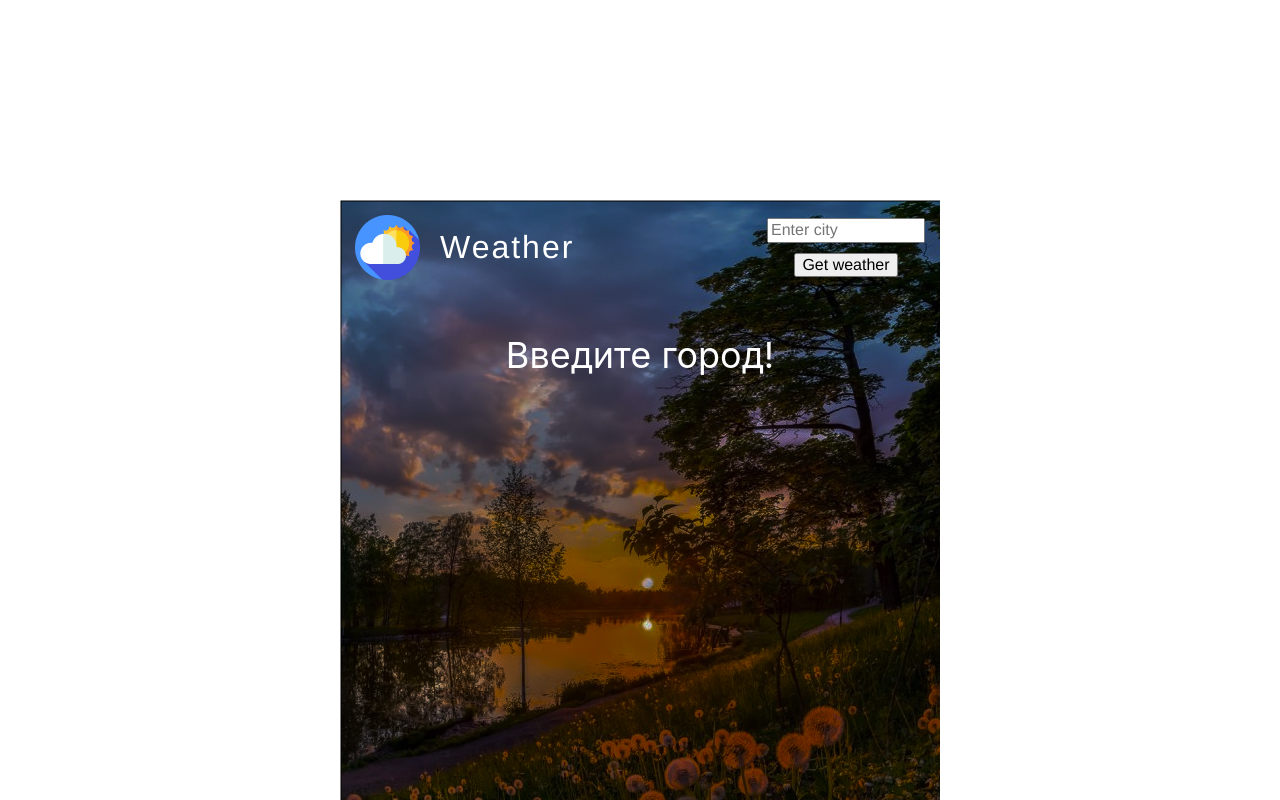
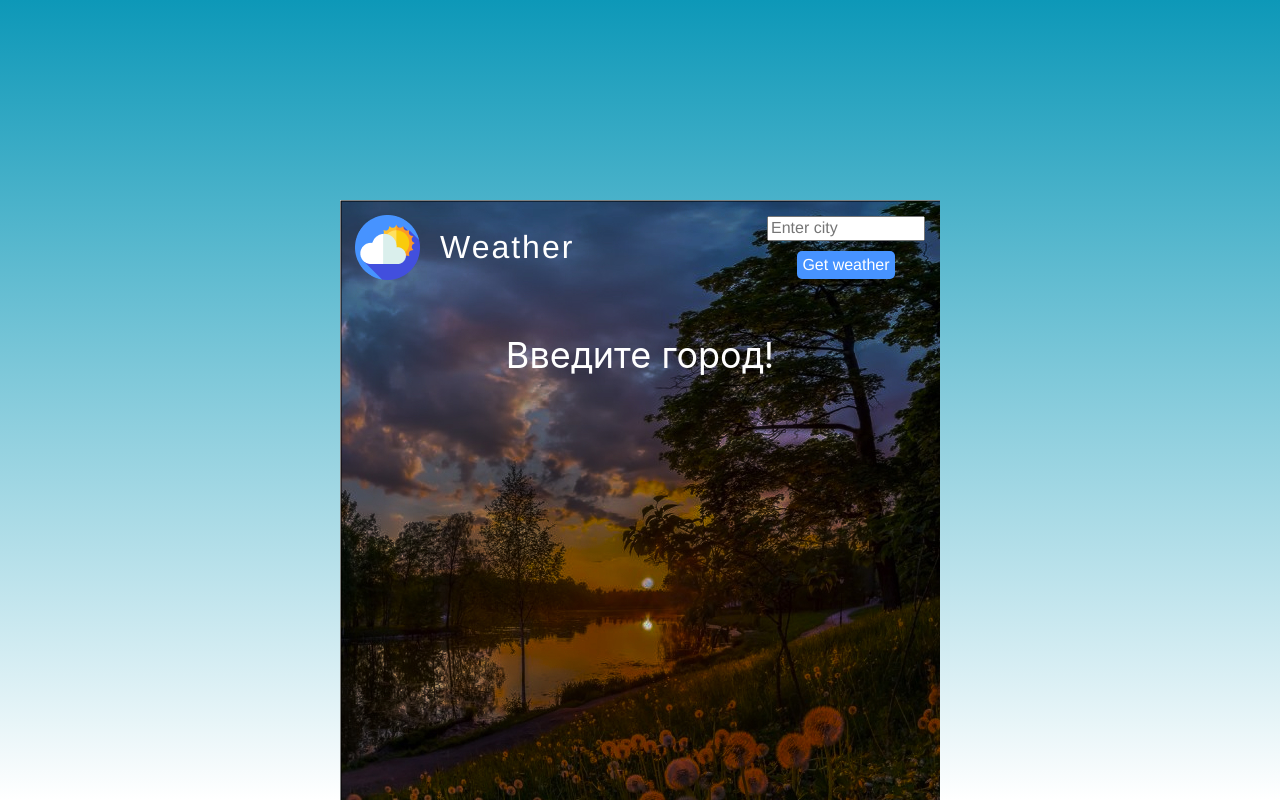
Before and after one commit to MihailVoevodin/Weather, a React (Create React App) app: page / in a window 1280 px wide. Built offline with nearby package versions, Linux system fonts and the light colour scheme.

Commit message:
add error and some styles

```diff
--- a/src/App.js
+++ b/src/App.js
@@ -17,13 +17,14 @@ class App extends React.Component {
         wind: undefined,
         pressure: undefined,
         humidity: undefined,
+        error: undefined
     };
 
     getCurrentWeather = async (e) => {
         e.preventDefault();
+        const city = e.target.elements.city.value;
 
-
-        const city = e.target.elements.city.value;
+        if (city) {
             const apiUrl = await fetch(`https://api.openweathermap.org/data/2.5/weather?q=${city}&appid=${API_KEY}`);
             const data = await apiUrl.json();
             console.log(data);
@@ -36,7 +37,21 @@ class App extends React.Component {
                 wind: data.wind.speed,
                 pressure: data.main.pressure,
                 humidity: data.main.humidity,
+                error: undefined,
             })
+        } else {
+            this.setState({
+                temp: undefined,
+                city: undefined,
+                feels_like: undefined,
+                main: undefined,
+                wind: undefined,
+                pressure: undefined,
+                humidity: undefined,
+                error: 'Введите город',
+            })
+        }
+
     }
 
     render() {
--- a/src/components/Header/header.css
+++ b/src/components/Header/header.css
@@ -30,4 +30,10 @@
 .header__btn {
     display: block;
     margin: 0 auto;
+    background-color: #4793FF;
+    border: none;
+    color: #fff;
+    padding: 5px;
+    border-radius: 5px;
+    cursor: pointer;
 }
--- a/src/index.css
+++ b/src/index.css
@@ -5,6 +5,9 @@ body {
     sans-serif;
   -webkit-font-smoothing: antialiased;
   -moz-osx-font-smoothing: grayscale;
+  background: rgb(255,255,255);
+    background: linear-gradient(0deg, rgba(255,255,255,0.9187935034802784) 0%, rgba(13,152,184,1) 100%, rgba(0,0,0,0.8259860788863109) 100%);
+    background-repeat: no-repeat;
 }
 
 p {
```
Lines whose indentation alone changed are shown as unchanged.
